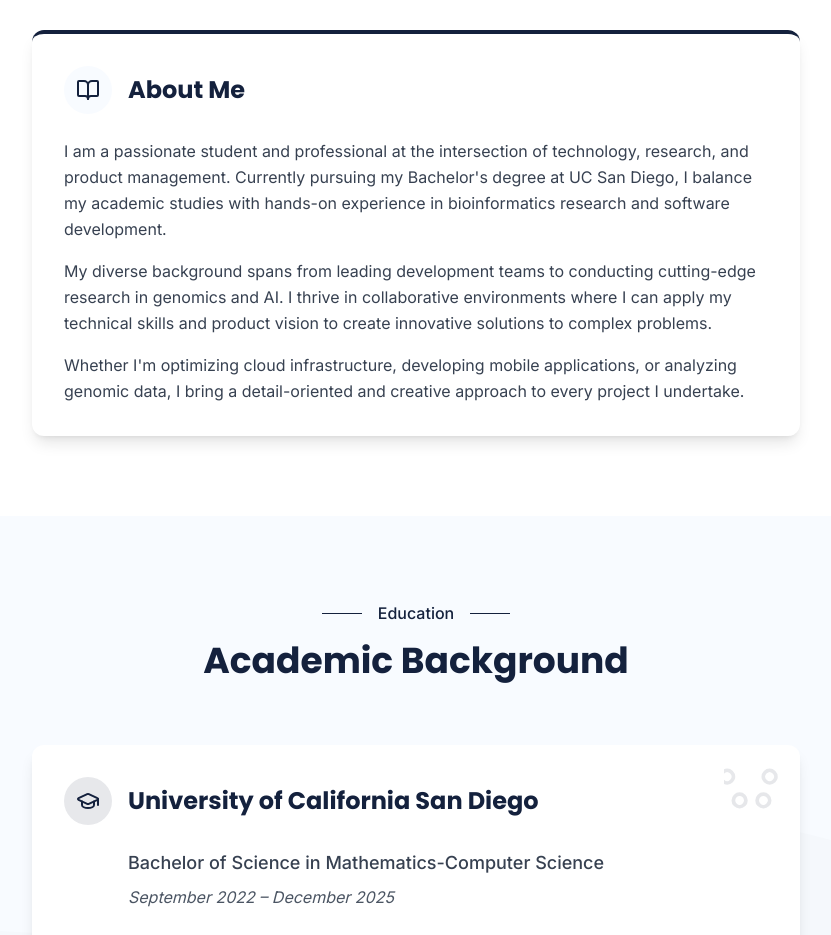
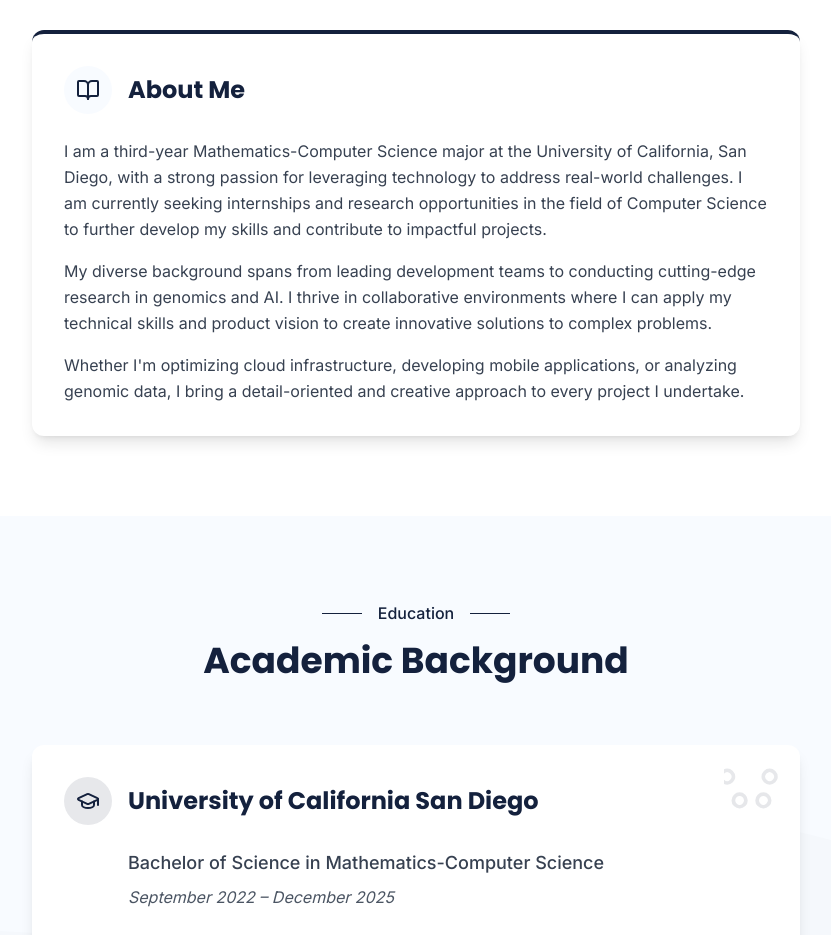
Before and after one commit to sidhantrohatgi/portfolio-website, a Next.js app: page / in a window 1280 px wide. Shown: the part 1000-1935 px from the top of the page, without its empty margins (224-1055 px from the left). Built offline with nearby package versions, Linux system fonts and the light colour scheme.

Commit message:
Update about.tsx

```diff
--- a/components/about.tsx
+++ b/components/about.tsx
@@ -40,9 +40,7 @@ export default function About() {
               </div>
 
               <p className="text-gray-700 leading-relaxed mb-4">
-                I am a passionate student and professional at the intersection of technology, research, and product
-                management. Currently pursuing my Bachelor's degree at UC San Diego, I balance my academic studies with
-                hands-on experience in bioinformatics research and software development.
+              I am a third-year Mathematics-Computer Science major at the University of California, San Diego, with a strong passion for leveraging technology to address real-world challenges. I am currently seeking internships and research opportunities in the field of Computer Science to further develop my skills and contribute to impactful projects.
               </p>
 
               <p className="text-gray-700 leading-relaxed mb-4">
```
